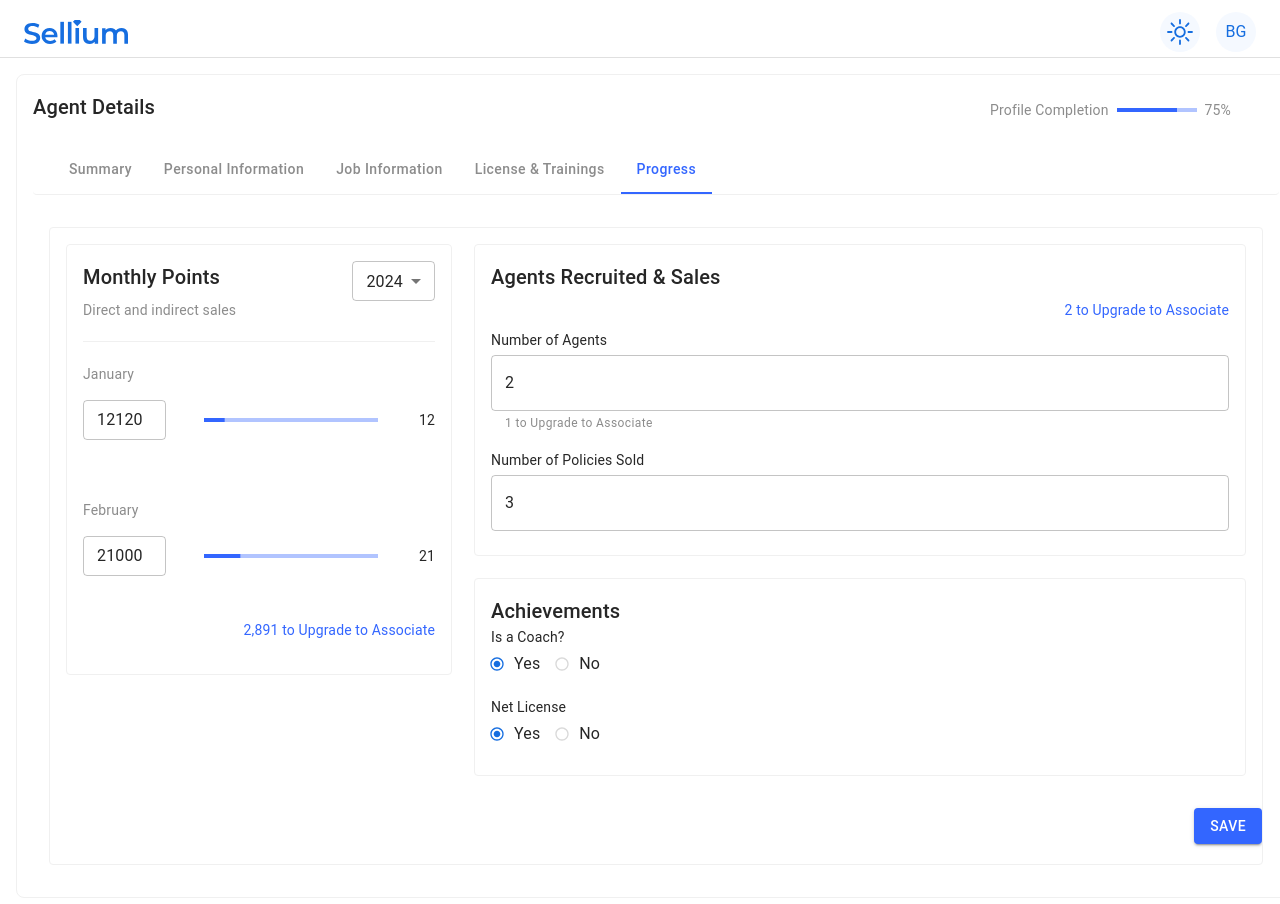
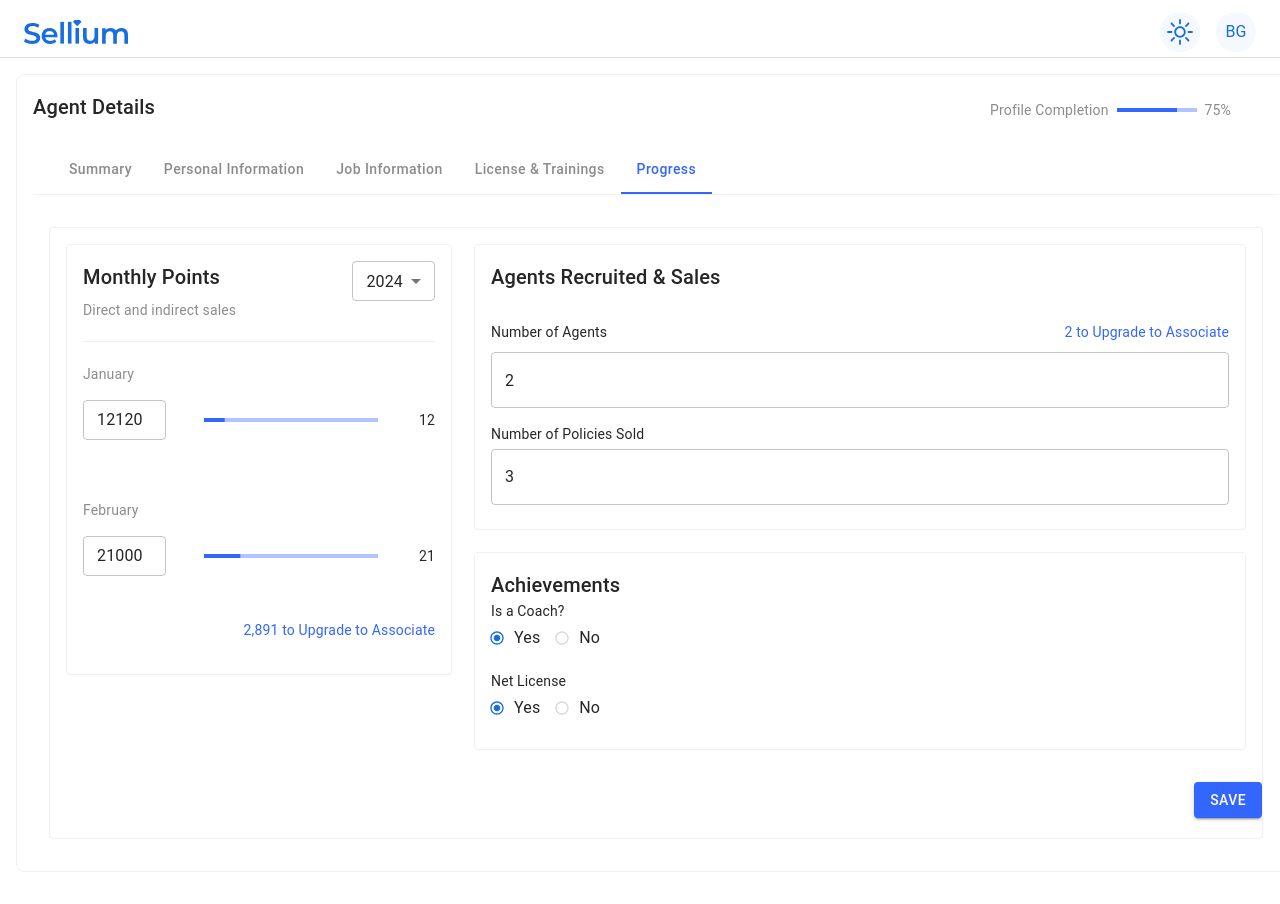
Before and after one commit to kurtco/sellium-frontend, a Next.js app: page /agentdetails/1 in a window 1280 px wide. Shown: the top 904 px of the page. Built offline with nearby package versions, Linux system fonts and the light colour scheme.

Commit message:
improving ugrade to associate text into AgentsRecruitedSalesCard comp.

```diff
--- a/src/app/_components/Details/Progress/AgentsRecruitedSalesCard.tsx
+++ b/src/app/_components/Details/Progress/AgentsRecruitedSalesCard.tsx
@@ -24,7 +24,13 @@ const AgentsRecruitedSalesCard = ({
         <Typography variant="h6" gutterBottom>
           {AgentsRecruitedSalesCardLabels.title}
         </Typography>
-        <Box display="flex" justifyContent="flex-end">
+
+        <Grid2 container spacing={2}>
+          <Grid2 size={12} marginTop="22px">
+            <Box display="flex" justifyContent="space-between">
+              <Typography variant="body2" gutterBottom>
+                {AgentsRecruitedSalesCardLabels.numberOfAgents}
+              </Typography>
               <Typography
                 variant="body2"
                 color="primary"
@@ -34,11 +40,7 @@ const AgentsRecruitedSalesCard = ({
                 2 {AgentsRecruitedSalesCardLabels.upgradeToAssociated}
               </Typography>
             </Box>
-        <Grid2 container spacing={2}>
-          <Grid2 size={12}>
-            <Typography variant="body2" gutterBottom>
-              {AgentsRecruitedSalesCardLabels.numberOfAgents}
-            </Typography>
+
             <TextField
               fullWidth
               value={agentsDetails.numberOfAgents}
@@ -48,7 +50,7 @@ const AgentsRecruitedSalesCard = ({
                   numberOfAgents: Number(e.target.value),
                 })
               }
-              helperText={`1 ${AgentsRecruitedSalesCardLabels.helperText}`}
+              // helperText={`1 ${AgentsRecruitedSalesCardLabels.helperText}`}
             />
           </Grid2>
 
```
Lines whose indentation alone changed are shown as unchanged.
